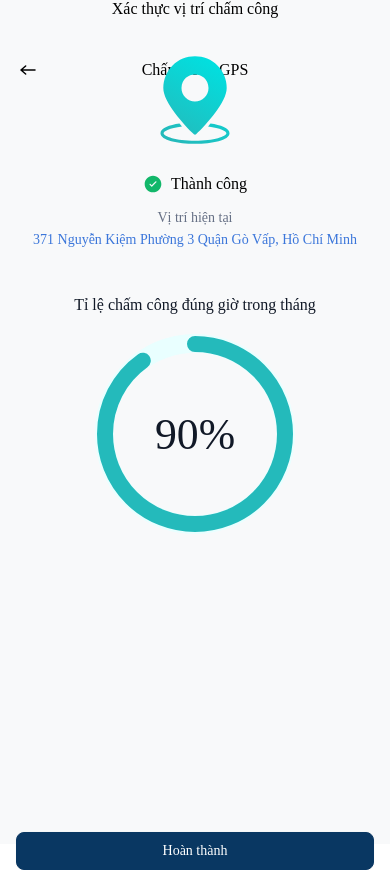
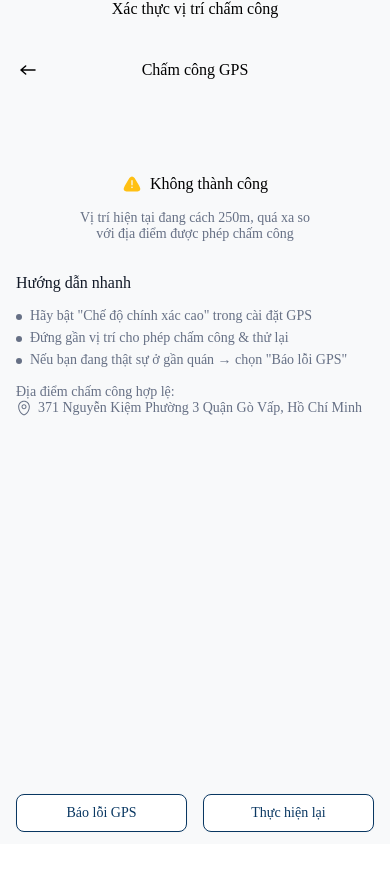
Before and after one commit to hoanghaip2005/MobileStaffApp, a React Native app: screen /GPSAttendance in a window 390 px wide. After the commit the page ends 844 px from the top, so only its background shows below. Built offline with nearby package versions, Linux system fonts and the light colour scheme.

Commit message:
View chấm công thất bại

```diff
--- a/src/screens/GPSAttendanceScreen.tsx
+++ b/src/screens/GPSAttendanceScreen.tsx
@@ -10,6 +10,7 @@ import {
   Alert,
   Button,
 } from "react-native";
+import { BulletList } from "../components/BulletList";
 import { useNavigation } from "@react-navigation/native";
 import { StackNavigationProp } from "@react-navigation/stack";
 import Svg, {
@@ -28,6 +29,28 @@ import { RootStackParamList } from "../navigation/AppNavigator";
 type NavigationProp = StackNavigationProp<RootStackParamList, "GPSAttendance">;
 
 const { width, height } = Dimensions.get("window");
+
+const styles = StyleSheet.create({
+  container: {
+    flex: 1,
+    backgroundColor: "#F8F9FA",
+  },
+});
+const FONTS = {
+  interMedium: "Inter-Medium",
+  interSemiBold: "Inter-SemiBold",
+  interBold: "Inter-Bold",
+  interBlack: "Inter-Black",
+  interBlackItalic: "Inter-BlackItalic",
+  interBoldItalic: "Inter-BoldItalic",
+  interExtraBold: "Inter-ExtraBold",
+  interExtraBoldItalic: "Inter-ExtraBoldItalic",
+  interExtraLight: "Inter-ExtraLight",
+  interExtraLightItalic: "Inter-ExtraLightItalic",
+  interLight: "Inter-Light",
+  interLightItalic: "Inter-LightItalic",
+  interMediumItalic: "Inter-MediumItalic",
+} as const;
 
 export default function GPSAttendanceScreen() {
   const navigation = useNavigation<NavigationProp>();
@@ -77,8 +100,7 @@ export default function GPSAttendanceScreen() {
   };
 
   return (
-    <View style={[styles.container, { }]}>
-
+    <View style={[styles.container, {}]}>
       {/* Header */}
       <View style={{ flex: 0 }}>
         <View style={{ height: 50 }}></View>
@@ -116,8 +138,16 @@ export default function GPSAttendanceScreen() {
         </View>
       </View>
 
-      {/* Content chấm công */}
-      <View style={{ flex: 1, paddingHorizontal: 16, gap: 16, flexDirection: "column" }}>
+      {/* Content chấm công thành công */}
+      <View
+        style={{
+          flex: 1,
+          paddingHorizontal: 16,
+          gap: 16,
+          flexDirection: "column",
+          display: "none",
+        }}
+      >
         <Text
           style={{
             textAlign: "center",
@@ -210,11 +240,14 @@ export default function GPSAttendanceScreen() {
                 fontFamily: FONTS.interSemiBold,
                 fontSize: 16,
                 color: "#111927",
+                textAlign: "center",
+                lineHeight: 20,
+                flex: 1,
               }}
             >
               Tỉ lệ chấm công đúng giờ trong tháng
             </Text>
-            <View style={{ marginTop: 20 }}>
+            <View style={{ marginTop: 20, flex: 1 }}>
               {/* Container cho tiến trình vòng tròn */}
               <View
                 style={{
@@ -298,12 +331,227 @@ export default function GPSAttendanceScreen() {
         </View>
       </View>
 
+      {/* Content chấm công không thành công */}
+      <View
+        style={{
+          flex: 1,
+          paddingLeft: 16,
+          paddingRight: 16,
+          gap: 16,
+          flexDirection: "column",
+        }}
+      >
+        <Text
+          style={{
+            textAlign: "center",
+            fontFamily: FONTS.interBold,
+            fontSize: 16,
+          }}
+        >
+          Xác thực vị trí chấm công
+        </Text>
+        <View style={{ alignItems: "center", padding: 16, paddingBottom: 8 }}>
+          <Svg width="100" height="100" viewBox="0 0 100 100" fill="none">
+            <Path
+              d="M48.9217 84.2927C49.2153 84.564 49.6004 84.7147 50.0001 84.7147C50.3999 84.7146 50.7849 84.5639 51.0785 84.2927C61.2316 74.5428 81.8457 51.9456 81.6983 37.9486C81.7066 33.7806 80.8928 29.6519 79.3036 25.7988C77.7143 21.9457 75.3807 18.4438 72.4364 15.4937C69.4921 12.5435 65.9949 10.203 62.145 8.60607C58.2951 7.00914 54.168 6.18714 50 6.18713C45.832 6.18713 41.7049 7.00912 37.855 8.60605C34.0051 10.203 30.5079 12.5435 27.5636 15.4936C24.6193 18.4438 22.2857 21.9456 20.6964 25.7987C19.1071 29.6518 18.2933 33.7805 18.3016 37.9485C18.141 51.9215 38.7777 74.569 48.9217 84.2927ZM36.4953 37.9485C37.213 20.0474 62.7897 20.0525 63.5047 37.9486C63.5047 41.5302 62.0819 44.9652 59.5492 47.4978C57.0166 50.0304 53.5816 51.4532 50 51.4532C46.4183 51.4532 42.9833 50.0304 40.4507 47.4978C37.9181 44.9651 36.4953 41.5301 36.4953 37.9485ZM84.5276 83.1516C84.4082 97.2827 15.5914 97.2829 15.4724 83.1515C15.4724 78.0873 24.3974 75.0394 34.4947 73.5857C35.2054 74.4446 36.2227 75.5453 36.9799 76.3992C24.4599 77.8997 18.5985 81.1508 18.5985 83.1516C18.5985 86.2151 30.8371 90.6542 50.0001 90.6542C69.163 90.6542 81.4016 86.2151 81.4016 83.1516C81.4016 81.1509 75.5402 77.8997 63.0202 76.3992L64.1144 75.18C64.5833 74.6487 65.0522 74.1172 65.5054 73.5857C75.6026 75.0395 84.5276 78.0873 84.5276 83.1516Z"
+              fill="url(#paint0_linear_81_5645)"
+            />
+            <Defs>
+              <LinearGradient
+                id="paint0_linear_81_5645"
+                x1="67.2638"
+                y1="6.18713"
+                x2="19.2923"
+                y2="84.7614"
+                gradientUnits="userSpaceOnUse"
+              >
+                <Stop stopColor="#00E1E1" />
+                <Stop offset="1" stopColor="#24BABB" />
+              </LinearGradient>
+            </Defs>
+          </Svg>
+        </View>
+        <View
+          style={{
+            flexDirection: "row",
+            alignItems: "center",
+            gap: 8,
+            justifyContent: "center",
+          }}
+        >
+          <Svg width="20" height="20" viewBox="0 0 20 20" fill="none">
+            <Path
+              fillRule="evenodd"
+              clipRule="evenodd"
+              d="M4.42651 8.96791C6.85847 4.65597 8.07446 2.5 10.0001 2.5C11.9257 2.5 13.1417 4.65597 15.5737 8.96791L15.8767 9.50522C17.8977 13.0884 18.9081 14.88 17.9949 16.19C17.0816 17.5 14.8221 17.5 10.3031 17.5H9.69703C5.17805 17.5 2.91856 17.5 2.0053 16.19C1.09203 14.88 2.10251 13.0884 4.12346 9.50523L4.42651 8.96791ZM10.0001 6.04167C10.3453 6.04167 10.6251 6.32149 10.6251 6.66667V10.8333C10.6251 11.1785 10.3453 11.4583 10.0001 11.4583C9.6549 11.4583 9.37508 11.1785 9.37508 10.8333V6.66667C9.37508 6.32149 9.6549 6.04167 10.0001 6.04167ZM10.0001 14.1667C10.4603 14.1667 10.8334 13.7936 10.8334 13.3333C10.8334 12.8731 10.4603 12.5 10.0001 12.5C9.53984 12.5 9.16675 12.8731 9.16675 13.3333C9.16675 13.7936 9.53984 14.1667 10.0001 14.1667Z"
+              fill="#FFC013"
+            />
+          </Svg>
+
+          <Text style={{ fontFamily: FONTS.interSemiBold, fontSize: 16 }}>
+            Không thành công
+          </Text>
+        </View>
+        <View>
+          <Text
+            style={{
+              fontFamily: FONTS.interMedium,
+              fontSize: 14,
+              color: "#667085",
+              textAlign: "center",
+              paddingHorizontal: 56,
+            }}
+          >
+            Vị trí hiện tại đang cách 250m, quá xa so với địa điểm được phép
+            chấm công
+          </Text>
+        </View>
+        <View>
+          <View style={{ gap: 16, paddingVertical: 16  }}>
+            <View
+              style={{
+                gap: 6,
+                flexDirection: "column",
+                alignItems: "flex-start",
+              }}
+            >
+              <Text
+                style={{
+                  fontFamily: FONTS.interSemiBold,
+                  fontSize: 16,
+                  color: "#111927",
+                }}
+              >
+                Hướng dẫn nhanh
+              </Text>
+            </View>
+            <BulletList
+              items={[
+                'Hãy bật "Chế độ chính xác cao" trong cài đặt GPS',
+                'Đứng gần vị trí cho phép chấm công & thử lại',
+                'Nếu bạn đang thật sự ở gần quán → chọn "Báo lỗi GPS"'
+              ]}
+              textStyle={{
+                fontFamily: FONTS.interMedium,
+                fontSize: 14,
+                color: "#667085",
+              }}
+              bulletColor="#667085"
+              gapBetweenItems={6}
+            />
+          </View>
+          <View>
+            <View style={{ gap: 6 }}>
+              <Text
+                style={{
+                  fontFamily: FONTS.interMedium,
+                  fontSize: 14,
+                  color: "#667085",
+                }}
+              >
+                Địa điểm chấm công hợp lệ:
+              </Text>
+            </View>
+            <View
+              style={{ flexDirection: "row", alignItems: "center", gap: 6 }}
+            >
+              <Svg width="16" height="16" viewBox="0 0 16 16" fill="none">
+                <Path
+                  fillRule="evenodd"
+                  clipRule="evenodd"
+                  d="M2.16675 6.76218C2.16675 3.49616 4.77009 0.833313 8.00008 0.833313C11.2301 0.833313 13.8334 3.49616 13.8334 6.76218C13.8334 8.33891 13.3841 10.0319 12.5897 11.4946C11.7963 12.9554 10.6372 14.2248 9.18709 14.9026C8.43379 15.2547 7.56637 15.2547 6.81307 14.9026C5.363 14.2248 4.20383 12.9554 3.41045 11.4946C2.6161 10.0319 2.16675 8.33891 2.16675 6.76218ZM8.00008 1.83331C5.33904 1.83331 3.16675 4.03163 3.16675 6.76218C3.16675 8.16022 3.5685 9.69025 4.28922 11.0173C5.01091 12.3461 6.03076 13.4331 7.23651 13.9966C7.72145 14.2233 8.27871 14.2233 8.76365 13.9966C9.9694 13.4331 10.9893 12.3461 11.7109 11.0173C12.4317 9.69025 12.8334 8.16022 12.8334 6.76218C12.8334 4.03163 10.6611 1.83331 8.00008 1.83331ZM8.00008 5.16665C7.17165 5.16665 6.50008 5.83822 6.50008 6.66665C6.50008 7.49507 7.17165 8.16665 8.00008 8.16665C8.82851 8.16665 9.50008 7.49507 9.50008 6.66665C9.50008 5.83822 8.82851 5.16665 8.00008 5.16665ZM5.50008 6.66665C5.50008 5.28593 6.61937 4.16665 8.00008 4.16665C9.38079 4.16665 10.5001 5.28593 10.5001 6.66665C10.5001 8.04736 9.38079 9.16665 8.00008 9.16665C6.61937 9.16665 5.50008 8.04736 5.50008 6.66665Z"
+                  fill="#667085"
+                />
+              </Svg>
+
+              <Text
+                style={{
+                  fontFamily: FONTS.interMedium,
+                  fontSize: 14,
+                  color: "#667085",
+                }}
+              >
+                371 Nguyễn Kiệm Phường 3 Quận Gò Vấp, Hồ Chí Minh
+              </Text>
+            </View>
+          </View>
+        </View>
+      </View>
+
+      {/* Button báo lỗi GPS */}
+      <View style={{ flexDirection: "row", gap: 16, paddingHorizontal: 16, paddingVertical: 12 }}>
+        <TouchableOpacity
+          style={{
+            backgroundColor: "#fff",
+            paddingHorizontal: 14,
+            paddingVertical: 10,
+            borderRadius: 8,
+            alignItems: "center",
+            justifyContent: "center",
+            borderWidth: 1,
+            borderColor: "#093762",
+            shadowColor: "#101828",
+            shadowOffset: {
+              width: 0,
+              height: 0.1,
+            },
+            shadowOpacity: 0.05,
+            shadowRadius: 2,
+            elevation: 2,
+            flex: 1,
+          }}
+        >
+          <Text
+            style={{
+              color: "#093762",
+              fontFamily: FONTS.interMedium,
+              fontSize: 14,
+            }}
+          >
+            Báo lỗi GPS
+          </Text>
+        </TouchableOpacity>
+
+        <TouchableOpacity
+          style={{
+            backgroundColor: "#fff",
+            paddingHorizontal: 14,
+            paddingVertical: 10,
+            borderRadius: 8,
+            alignItems: "center",
+            justifyContent: "center",
+            borderWidth: 1,
+            borderColor: "#093762",
+            shadowColor: "#101828",
+            shadowOffset: {
+              width: 0,
+              height: 0.1,
+            },
+            shadowOpacity: 0.05,
+            shadowRadius: 2,
+            elevation: 2,
+            flex: 1,
+          }}
+        >
+          <Text
+            style={{
+              color: "#093762",
+              fontFamily: FONTS.interMedium,
+              fontSize: 14,
+            }}
+          >
+            Thực hiện lại
+          </Text>
+        </TouchableOpacity>
+      </View>
+
       {/* Button hoàn thành */}
       <View
         style={{
           paddingHorizontal: 16,
           paddingBottom: 12,
           flex: 0,
+          display: "none",
         }}
       >
         <TouchableOpacity
@@ -340,26 +588,3 @@ export default function GPSAttendanceScreen() {
     </View>
   );
 }
-
-const styles = StyleSheet.create({
-  container: {
-    flex: 1,
-    backgroundColor: "#F8F9FA",
-  },
-});
-
-const FONTS = {
-  interMedium: "Inter-Medium",
-  interSemiBold: "Inter-SemiBold",
-  interBold: "Inter-Bold",
-  interBlack: "Inter-Black",
-  interBlackItalic: "Inter-BlackItalic",
-  interBoldItalic: "Inter-BoldItalic",
-  interExtraBold: "Inter-ExtraBold",
-  interExtraBoldItalic: "Inter-ExtraBoldItalic",
-  interExtraLight: "Inter-ExtraLight",
-  interExtraLightItalic: "Inter-ExtraLightItalic",
-  interLight: "Inter-Light",
-  interLightItalic: "Inter-LightItalic",
-  interMediumItalic: "Inter-MediumItalic",
-} as const;
```
Lines whose indentation alone changed are shown as unchanged.
